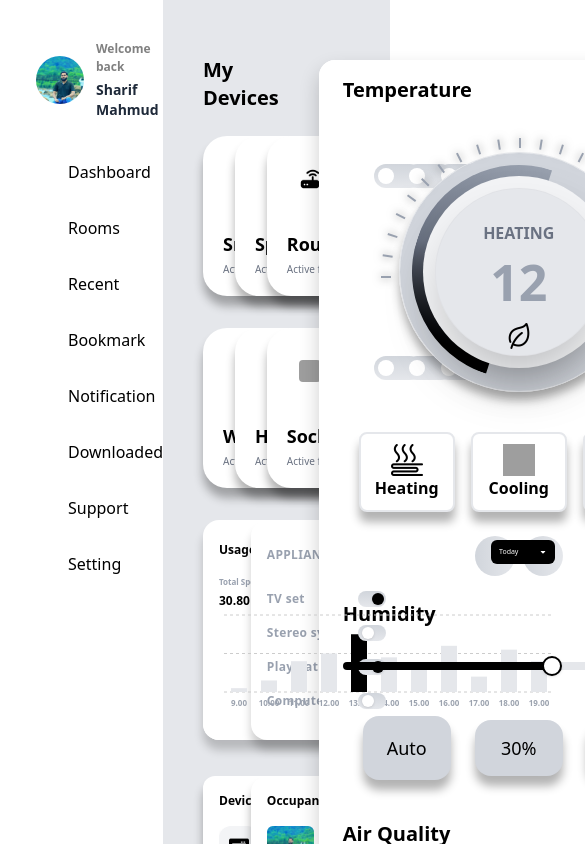
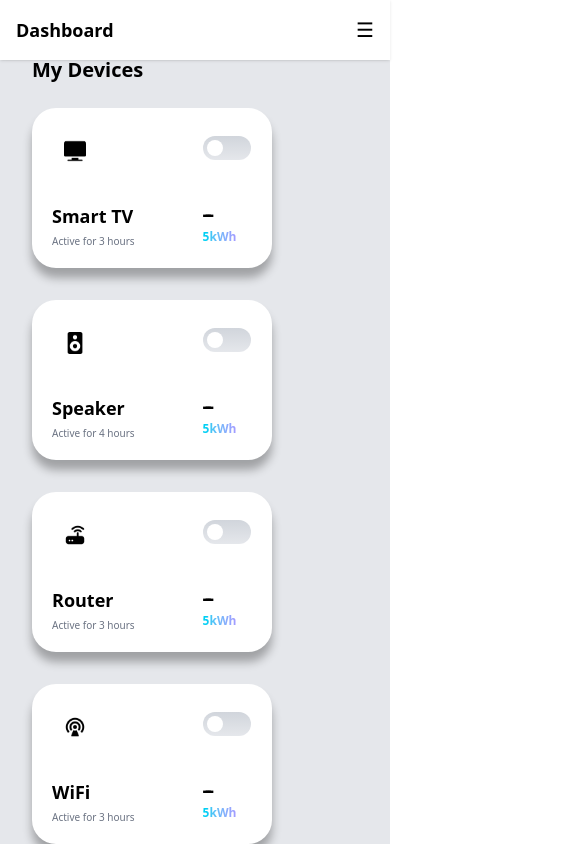
Before and after one commit to sazid-zero/HomeSync-Smart-Home-Dashboard, a React (Vite) app: page / in a window 390 px wide. Shown: the top 844 px of the page, 585 px wide, since content can reach past the window. Built offline with nearby package versions, Linux system fonts and the light colour scheme; grey boxes are pictures that could not be loaded.

Commit message:
Added a page

```diff
--- a/index.html
+++ b/index.html
@@ -2,7 +2,7 @@
 <html lang="en">
   <head>
     <meta charset="UTF-8" />
-    <link rel="icon" type="image/svg+xml" href="/smart-house.png" />
+    <link rel="icon" type="image/svg+xml" href="/home.png" />
     <meta name="viewport" content="width=device-width, initial-scale=1.0" />
     <title>HomeSync</title>
   </head>
--- a/src/App.tsx
+++ b/src/App.tsx
@@ -4,8 +4,11 @@ import Dashboard from "./pages/Dashboard.tsx";
 function App() {
     return (
 
-        <div className="App bg-gray-200 max-h-full">
-
+        <div className="App bg-gray-200 min-h-screen">
+            <div className="md:hidden fixed w-full flex items-center justify-between p-4 bg-white z-50 shadow">
+                <h1 className="text-lg font-bold">Dashboard</h1>
+                <button className="text-xl">☰</button>
+            </div>
             <Dashboard/>
         </div>
     )
--- a/src/pages/Dashboard.tsx
+++ b/src/pages/Dashboard.tsx
@@ -40,12 +40,12 @@ const [isOn, setIsOn] = useState(false);
         <div className="flex flex-col pt-7 space-y-10">
 
             <div
-                className={`relative w-12 h-6 rounded-full p-1 cursor-pointer bg-gradient-to-b from-gray-300 to-gray-200`}
+                className={` w-12 h-6 rounded-full p-1 cursor-pointer bg-gradient-to-b from-gray-300 to-gray-200`}
                 onClick={handleToggle}
                 onMouseDown={(e) => e.preventDefault()}
             >
                 <div
-                    className={`absolute w-4 h-4  rounded-full transition-transform duration-200 ${isOn ? 'translate-x-6 bg-black' : 'translate-x-0 bg-white'}`}
+                    className={` w-4 h-4  rounded-full transition-transform duration-200 ${isOn ? 'translate-x-6 bg-black' : 'translate-x-0 bg-white'}`}
                 ></div>
             </div>
 
@@ -371,7 +371,8 @@ const Occupant: React.FC = () => {
 }
 
 const Sidebar: React.FC = () => (
-    <div className="w-60 bg-white min-h-screen pt-10 pl-9 flex flex-col space-y-6">
+
+    <div className="hidden md:flex w-60 bg-white min-h-screen pt-10 pl-9 flex-col space-y-6">
         <div className="flex items-center space-x-2">
             <img src="/profile.jpg" alt="User" className="rounded-full h-12 w-12" />
             <div className="flex flex-col space-y-1 pl-1">
@@ -394,11 +395,12 @@ const Sidebar: React.FC = () => (
 
 const Dashboard: React.FC = () => {
     return (
-        <div className="flex space-x-10">
+        <div className="flex">
             <Sidebar />
+    <div className="flex flex-col lg:flex-row pl-8 space-x-10">
             <div className="flex flex-col pt-14 space-y-6">
                 <span className="text-xl font-bold">My Devices</span>
-                <div className="grid grid-cols-3 gap-x-5 gap-y-8">
+                <div className="grid grid-cols-1 md:grid-cols-2 lg:grid-cols-3 gap-x-5 gap-y-8">
                 <DeviceCard name="Smart TV" status="Active for 3 hours" power="5kWh" image="/monitor.png"/>
                 <DeviceCard name="Speaker" status="Active for 4 hours" power="5kWh" image="/speaker.png"/>
                 <DeviceCard name="Router" status="Active for 3 hours" power="5kWh" image="/router.png"/>
@@ -407,7 +409,7 @@ const Dashboard: React.FC = () => {
                 <DeviceCard name="Socket" status="Active for 3 hours" power="5kWh" image="/plug.png"/>
                 </div>
 
-                <div className="grid grid-cols-2 pt-2 gap-x-5 gap-y-9">
+                <div className="grid grid-cols-1 md:grid-cols-1 lg:grid-cols-2 pt-2 gap-x-5 gap-y-9">
                 <UsageStats />
                 <Appliances />
                 <PowerConsumption />
@@ -420,6 +422,7 @@ const Dashboard: React.FC = () => {
             </div>
 
         </div>
+            </div>
     );
 };
 
```
Also changed, not shown: public/home.png (added).
